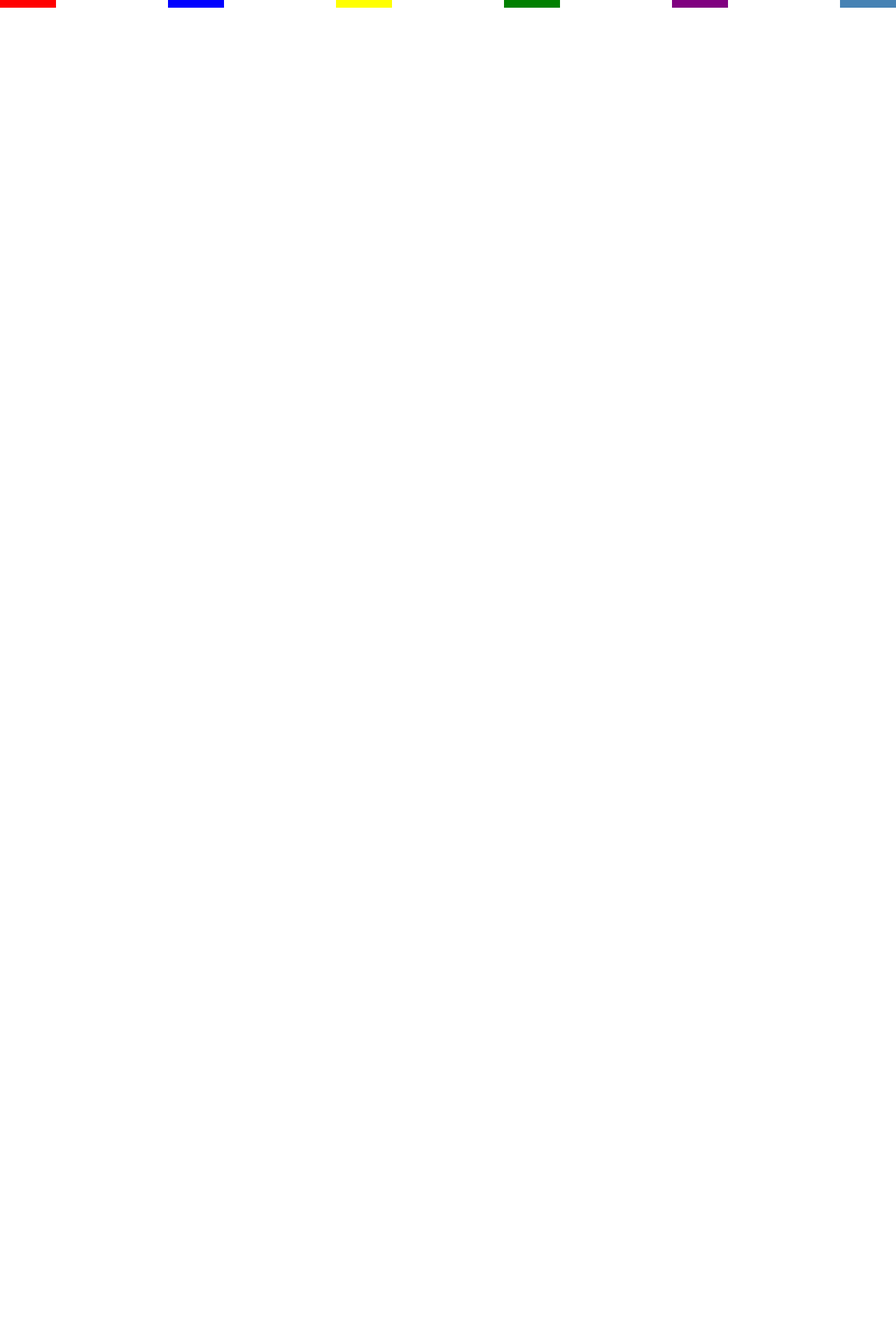
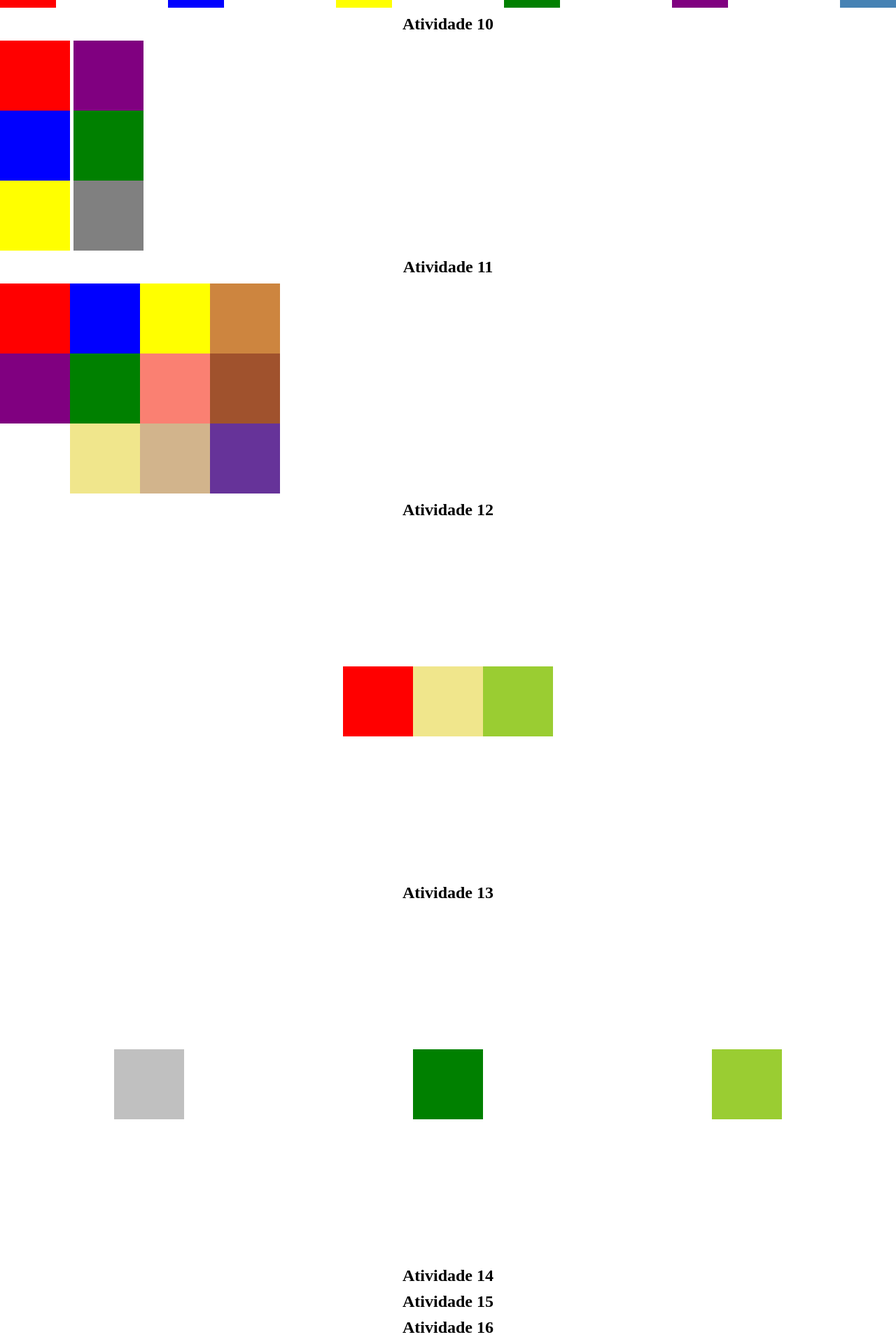
Before and after one commit to ItzTas/exercicios-da-faculdade-de-react-e-ui-first, a React (Vite) app in the folder mobile-first/tp1/: page / in a window 1280 px wide. Shown: the part 1714-3634 px from the top of the page at 70% size. Before the commit the page ends 1725 px from the top, so only its background shows below. Built offline with nearby package versions, Linux system fonts and the light colour scheme; the HTML template or start-up script is replaced by a standard one.

Commit message:
atividade 13

```diff
--- a/mobile-first/tp1/src/App.jsx
+++ b/mobile-first/tp1/src/App.jsx
@@ -9,6 +9,10 @@ import Ex1atv3 from './atv3/ex1/ex1atv3';
 import Ex2atv3 from './atv3/ex2/ex2atv3';
 import Ex3atv3 from './atv3/ex3/ex3atv3';
 import Ex4atv3 from './atv3/ex4/ex4atv3';
+import Ex1atv4 from './atv4/ex1/ex1atv4';
+import Ex2atv4 from './atv4/ex2/ex2atv4';
+import Ex1atv5 from './atv5/ex1/ex1atv5';
+import Ex2atv5 from './atv5/ex2/ex2atv5';
 
 export default function App() {
   return (
@@ -49,6 +53,31 @@ export default function App() {
         <h2 className='atividade-num'>Atividade 9</h2>
         <Ex4atv3 />
       </section>
+      <section>
+        <h2 className='atividade-num'>Atividade 10</h2>
+        <Ex1atv4 />
+      </section>
+      <section>
+        <h2 className='atividade-num'>Atividade 11</h2>
+        <Ex2atv4 />
+      </section>
+      <section>
+        <h2 className='atividade-num'>Atividade 12</h2>
+        <Ex1atv5 />
+      </section>
+      <section>
+        <h2 className='atividade-num'>Atividade 13</h2>
+        <Ex2atv5 />
+      </section>
+      <section>
+        <h2 className='atividade-num'>Atividade 14</h2>
+      </section>
+      <section>
+        <h2 className='atividade-num'>Atividade 15</h2>
+      </section>
+      <section>
+        <h2 className='atividade-num'>Atividade 16</h2>
+      </section>
     </main>
   );
 }
--- /dev/null
+++ b/mobile-first/tp1/src/atv4/ex1/ex1atv4.css
@@ -0,0 +1,39 @@
+.ex1atv4_outer-container {
+    display: flex;
+    width: 100%;
+    gap: 5px;
+}
+
+.ex1atv4_inner-container {
+    display: flex;
+    flex-direction: column;
+}
+
+[class*=ex1atv4_box-] {
+    width: 100px;
+    height: 100px;
+}
+
+.ex1atv4_box-1 {
+    background-color: red;
+}
+
+.ex1atv4_box-2 {
+    background-color: blue;
+}
+
+.ex1atv4_box-3 {
+    background-color: yellow;
+}
+
+.ex1atv4_box-4 {
+    background-color: purple;
+}
+
+.ex1atv4_box-5 {
+    background-color: green;
+}
+
+.ex1atv4_box-6 {
+    background-color: grey;
+}
--- /dev/null
+++ b/mobile-first/tp1/src/atv4/ex1/ex1atv4.jsx
@@ -0,0 +1,21 @@
+import React from 'react';
+import './ex1atv4.css';
+
+function Ex1atv4() {
+  return (
+    <div className='ex1atv4_outer-container'>
+      <div className='ex1atv4_inner-container'>
+        <div className='ex1atv4_box-1' />
+        <div className='ex1atv4_box-2' />
+        <div className='ex1atv4_box-3' />
+      </div>
+      <div className='ex1atv4_inner-container'>
+        <div className='ex1atv4_box-4' />
+        <div className='ex1atv4_box-5' />
+        <div className='ex1atv4_box-6' />
+      </div>
+    </div>
+  );
+}
+
+export default Ex1atv4;
--- /dev/null
+++ b/mobile-first/tp1/src/atv4/ex2/ex2atv4.css
@@ -0,0 +1,57 @@
+.ex2atv4_outer-container {
+    flex-direction: column;
+    display: flex;
+}
+
+.ex2atv4_inner-container {
+    display: flex;
+}
+
+[class*=ex2atv4_box-] {
+    width: 100px;
+    height: 100px;
+}
+
+.ex2atv4_box-1 {
+    background-color: red;
+}
+
+.ex2atv4_box-2 {
+    background-color: blue;
+}
+
+.ex2atv4_box-3 {
+    background-color: yellow;
+}
+
+.ex2atv4_box-4 {
+    background-color: peru;
+}
+
+.ex2atv4_box-5 {
+    background-color: purple;
+}
+
+.ex2atv4_box-6 {
+    background-color: green;
+}
+
+.ex2atv4_box-7 {
+    background-color: salmon;
+}
+
+.ex2atv4_box-8 {
+    background-color: sienna;
+}
+
+.ex2atv4_box-10 {
+    background-color: khaki;
+}
+
+.ex2atv4_box-11 {
+    background-color: tan;
+}
+
+.ex2atv4_box-12 {
+    background-color: rebeccapurple;
+}
--- /dev/null
+++ b/mobile-first/tp1/src/atv4/ex2/ex2atv4.jsx
@@ -0,0 +1,29 @@
+import React from 'react';
+import './ex2atv4.css';
+
+function Ex2atv4() {
+  return (
+    <div className='ex2atv4_outer-container'>
+      <div className='ex2atv4_inner-container'>
+        <div className='ex2atv4_box-1' />
+        <div className='ex2atv4_box-2' />
+        <div className='ex2atv4_box-3' />
+        <div className='ex2atv4_box-4' />
+      </div>
+      <div className='ex2atv4_inner-container'>
+        <div className='ex2atv4_box-5' />
+        <div className='ex2atv4_box-6' />
+        <div className='ex2atv4_box-7' />
+        <div className='ex2atv4_box-8' />
+      </div>
+      <div className='ex2atv4_inner-container'>
+        <div className='ex2atv4_box-9' />
+        <div className='ex2atv4_box-10' />
+        <div className='ex2atv4_box-11' />
+        <div className='ex2atv4_box-12' />
+      </div>
+    </div>
+  );
+}
+
+export default Ex2atv4;
--- /dev/null
+++ b/mobile-first/tp1/src/atv5/ex1/ex1atv5.css
@@ -0,0 +1,23 @@
+.ex1atv5_container {
+    display: flex;
+    align-items: center;
+    justify-content: center;
+    height: 500px;
+}
+
+[class*=ex1atv5_box-] {
+    width: 100px;
+    height: 100px;
+}
+
+.ex1atv5_box-1 {
+    background-color: red;
+}
+
+.ex1atv5_box-2 {
+    background-color: khaki;
+}
+
+.ex1atv5_box-3 {
+    background-color: yellowgreen;
+}
--- /dev/null
+++ b/mobile-first/tp1/src/atv5/ex1/ex1atv5.jsx
@@ -0,0 +1,14 @@
+import React from 'react';
+import './ex1atv5.css';
+
+function Ex1atv5() {
+  return (
+    <div className='ex1atv5_container'>
+      <div className='ex1atv5_box-1' />
+      <div className='ex1atv5_box-2' />
+      <div className='ex1atv5_box-3' />
+    </div>
+  );
+}
+
+export default Ex1atv5;
--- /dev/null
+++ b/mobile-first/tp1/src/atv5/ex2/ex2atv5.css
@@ -0,0 +1,24 @@
+.ex2atv5_container {
+    display: flex;
+    justify-content: space-around;
+    align-items: center;
+    height: 500px;
+}
+
+
+[class*=ex2atv5_box-] {
+    width: 100px;
+    height: 100px;
+}
+
+.ex2atv5_box-1 {
+    background-color: silver;
+}
+
+.ex2atv5_box-2 {
+    background-color: green;
+}
+
+.ex2atv5_box-3 {
+    background-color: yellowgreen;
+}
--- /dev/null
+++ b/mobile-first/tp1/src/atv5/ex2/ex2atv5.jsx
@@ -0,0 +1,14 @@
+import React from 'react';
+import './ex2atv5.css';
+
+function Ex2atv5() {
+  return (
+    <div className='ex2atv5_container'>
+      <div className='ex2atv5_box-1' />
+      <div className='ex2atv5_box-2' />
+      <div className='ex2atv5_box-3' />
+    </div>
+  );
+}
+
+export default Ex2atv5;
```
